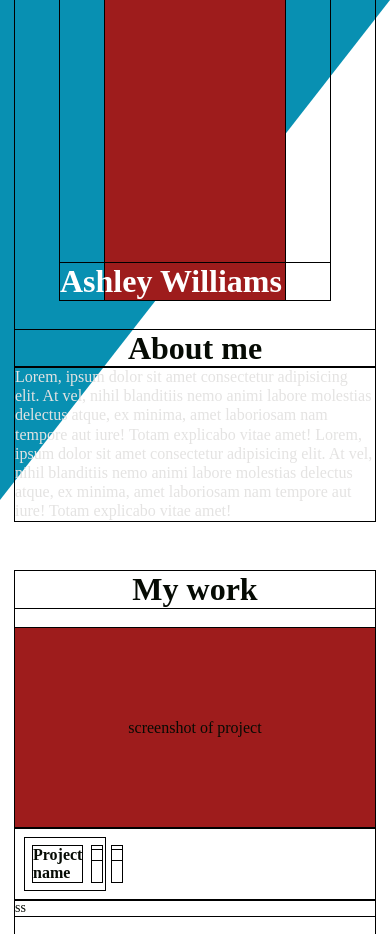
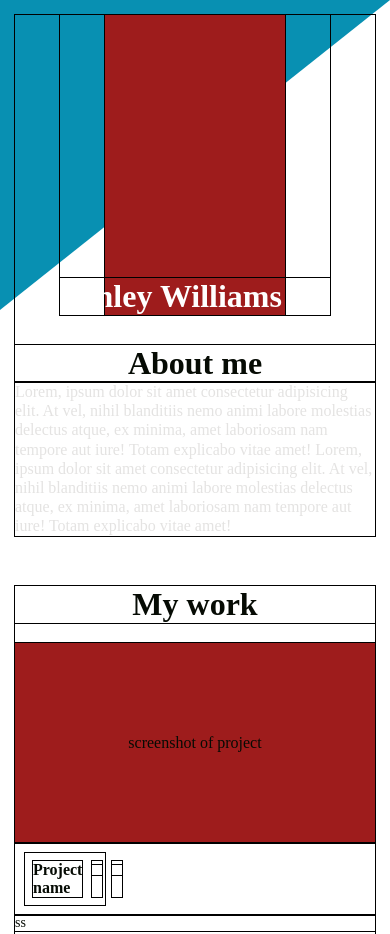
Before and after one commit to krasovskaq/homepage-TOP, a website built with Vite: page project/index.html in a window 390 px wide. Shown: the top 934 px of the page. Built offline with nearby package versions, Linux system fonts and the light colour scheme.

Commit message:
style: add adapt design to mobile version

```diff
--- a/project/src/style.css
+++ b/project/src/style.css
@@ -81,7 +81,7 @@ body {
   top: 0;
   left: 0;
   width: 100vw;
-  height: 500px;
+  height: 310px;
   background-color: var(--bg-secondary);
   z-index: -1;
   clip-path: polygon(0 0, 100% 0, 0 100%);
@@ -92,7 +92,7 @@ body {
   flex-direction: column;
   gap: 50px;
   width: 100vw;
-  padding: 0 15px;
+  padding: 15px;
 
 }
 
```
